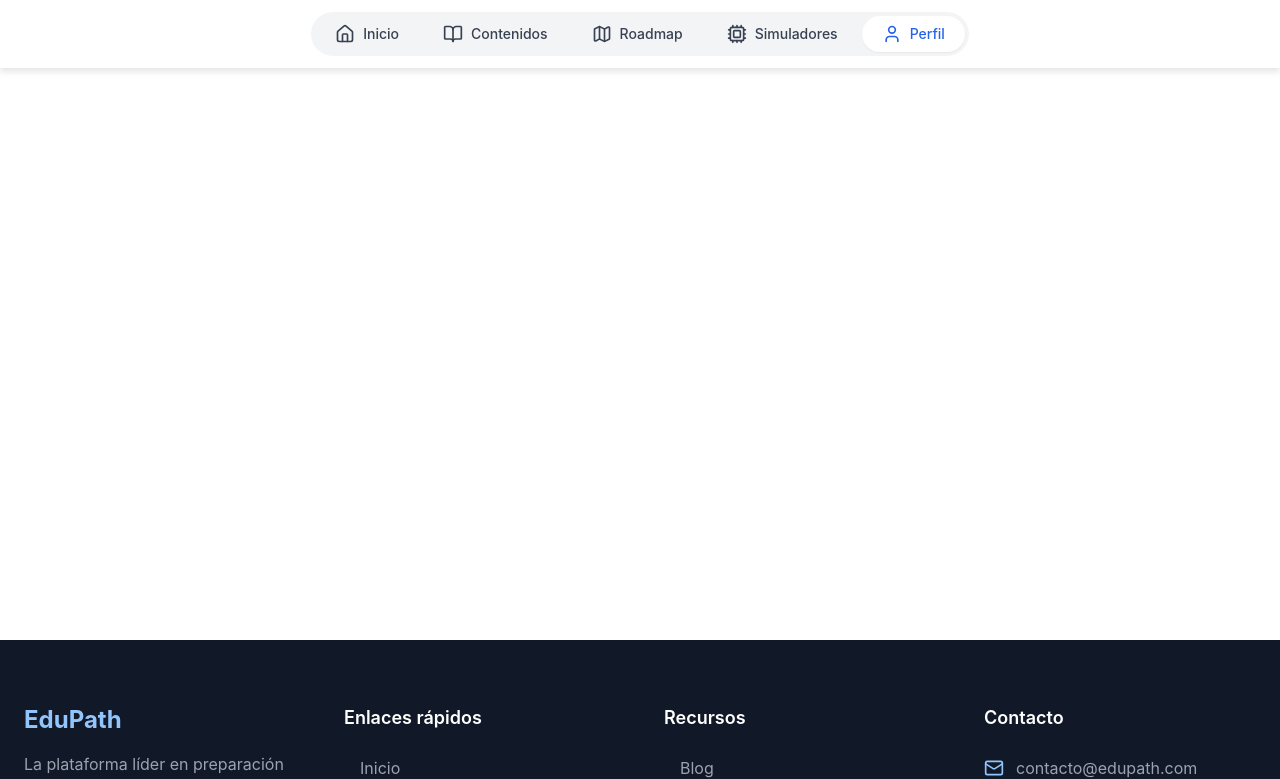
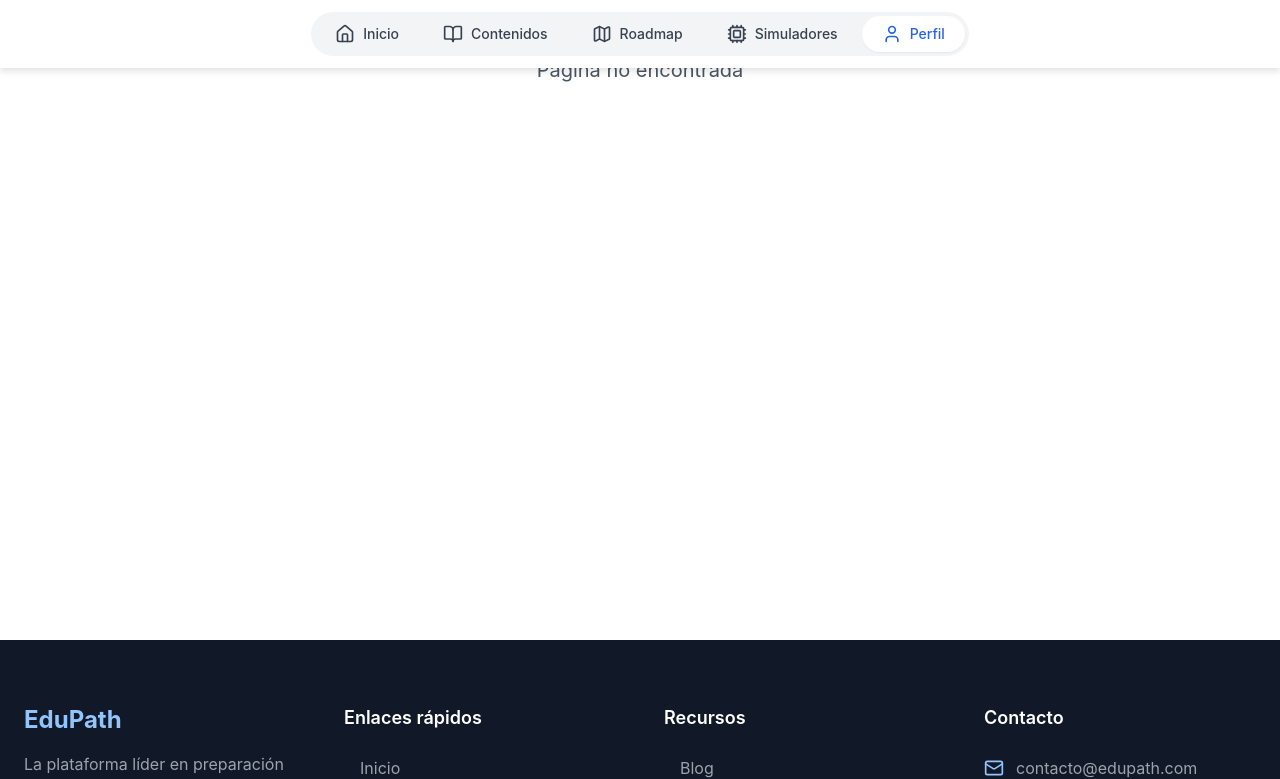
Before and after one commit to AnuarOrozco/EduPath-TFEII, a React (Vite) app: page /perfil in a window 1280 px wide. Shown: the top 779 px of the page. Built offline with nearby package versions, Linux system fonts and the light colour scheme.

Commit message:
implement react router routes in app.jsx

```diff
--- a/src/App.jsx
+++ b/src/App.jsx
@@ -1,24 +1,50 @@
 import { BrowserRouter as Router, Routes, Route } from 'react-router-dom';
 import Home from './pages/Home';
+import Contents from './pages/Contents';
+// import Roadmap from './pages/Roadmap';
+// import Simulators from './pages/Simulators';
+// import Profile from './pages/Profile';
 import Header from './components/Header';
-import Footer from './components/Footer'; // Importa el Footer
+import Footer from './components/Footer';
 import './styles/global.css';
 
 function App() {
   return (
     <Router>
       <Header />
-      <main className="min-h-[calc(100vh-160px)]"> {/* Asegura que el main ocupe el espacio restante */}
+      <main className="min-h-[calc(100vh-160px)]">
         <Routes>
+          {/* Ruta principal - Implementada */}
           <Route path="/" element={<Home />} />
-          {/* Añade estas rutas cuando crees los componentes */}
-          {/* <Route path="/contenidos" element={<Contents />} />
+
+          {/* Ruta de Contenidos - Implementada */}
+          <Route path="/contenidos" element={<Contents />} />
+
+          {/* Ruta de Roadmap - Pendiente de implementación */}
+          {/*
           <Route path="/roadmap" element={<Roadmap />} />
+          */}
+
+          {/* Ruta de Simuladores - Pendiente de implementación */}
+          {/*
           <Route path="/simuladores" element={<Simulators />} />
-          <Route path="/perfil" element={<Profile />} /> */}
+          */}
+
+          {/* Ruta de Perfil - Pendiente de implementación */}
+          {/*
+          <Route path="/perfil" element={<Profile />} />
+          */}
+
+          {/* Ruta de fallback para páginas no encontradas - Implementada */}
+          <Route path="*" element={
+            <div className="flex flex-col items-center justify-center h-full">
+              <h1 className="text-4xl font-bold text-gray-800 mb-4">404</h1>
+              <p className="text-xl text-gray-600">Página no encontrada</p>
+            </div>
+          } />
         </Routes>
       </main>
-      <Footer /> {/* Añade el Footer aquí */}
+      <Footer />
     </Router>
   );
 }
```
